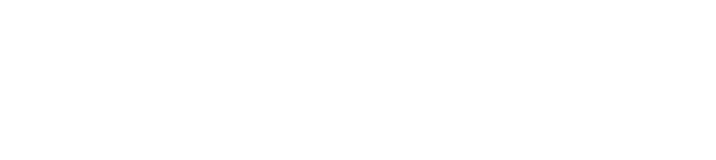
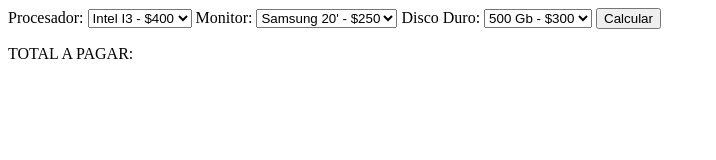
Before and after one commit to NelsitonContrerasD/ejercicios, a plain HTML site: page ejercicio6/index.html in a window 1280 px wide. Shown: the whole page, without its empty margins (0-716 px from the left). Drawn offline with Linux system fonts and the light colour scheme.

Commit message:
ejercicios java basico 6 de mayo

```diff
--- a/ejercicio6/index.html
+++ b/ejercicio6/index.html
@@ -0,0 +1,38 @@
+<!DOCTYPE html>
+<html lang="es">
+<head>
+    <meta charset="UTF-8">
+    <meta http-equiv="X-UA-Compatible" content="IE=edge">
+    <meta name="viewport" content="width=device-width, initial-scale=1.0">
+    <title>ejercicio</title>
+</head>
+<body>
+    <label for="procesador">Procesador:</label>
+<select name="procesador" id="procesador">
+  <option value="400">Intel I3 - $400</option>
+  <option value="600">Intel I5 - $600</option>
+  <option value="800">Intel I7 - $800</option>
+</select>
+
+<label for="monitor">Monitor:</label>
+<select name="monitor" id="monitor">
+  <option value="250">Samsung 20' - $250</option>
+  <option value="350">Samsung 22' - $350</option>
+  <option value="550">Samsung 26' - $550</option>
+</select>
+
+<label for="disco-duro">Disco Duro:</label>
+<select name="disco-duro" id="disco-duro">
+  <option value="300">500 Gb - $300</option>
+  <option value="440">1 Tb - $440</option>
+  <option value="500">3 Tb - $500</option>
+</select>
+
+<button onclick="calcularPresupuesto()">Calcular</button>
+
+<p>TOTAL A PAGAR: <span id="total"></span></p>
+
+<script src="java.js"></script>
+
+</body>
+</html>
--- a/ejercicio6/java.js
+++ b/ejercicio6/java.js
@@ -0,0 +1,9 @@
+function calcularPresupuesto() {
+    const procesador = parseInt(document.getElementById("procesador").value);
+    const monitor = parseInt(document.getElementById("monitor").value);
+    const discoDuro = parseInt(document.getElementById("disco-duro").value);
+
+    const total = procesador + monitor + discoDuro;
+
+    document.getElementById("total").innerHTML = "$" + total;
+  }
```
Also changed, not shown: ejercicio2/index.html (line endings or trailing spaces), ejercicio2/java.js (line endings or trailing spaces), ejercicio3/index.html (line endings or trailing spaces), ejercicio4/index.html (line endings or trailing spaces), ejercicio4/java.js (line endings or trailing spaces), ejercicio5/index.html (line endings or trailing spaces), ejercicio5/js.js (line endings or trailing spaces).
